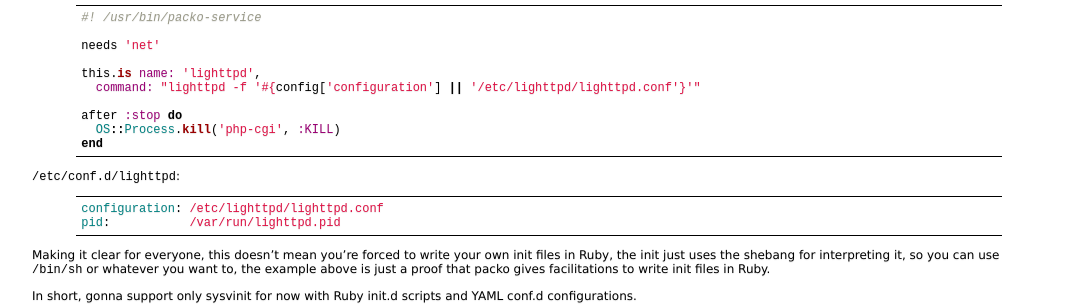
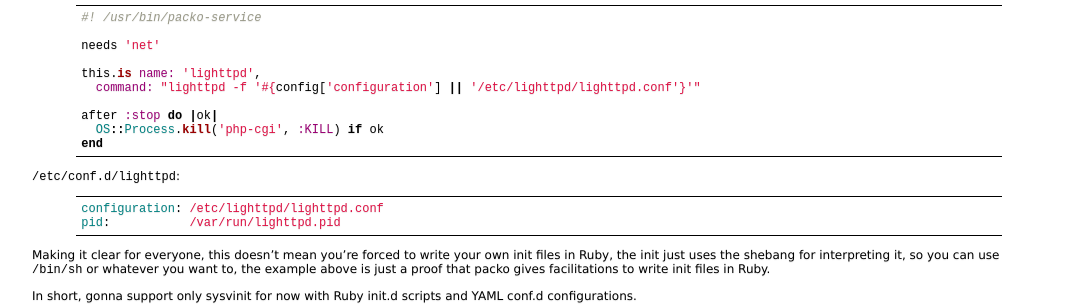
Before and after one commit to distro/distro.github.com, a Jekyll site: the page built from _posts/design/2011-05-18-init-thoughts-and-choices.md, in a window 1280 px wide. Shown: the part 946-1251 px from the top of the page, without its empty margins (101-1178 px from the left). Built offline with Jekyll 4.4.1, drawn with Linux system fonts in a browser that asks for light colours.

```diff
--- a/_posts/design/2011-05-18-init-thoughts-and-choices.md
+++ b/_posts/design/2011-05-18-init-thoughts-and-choices.md
@@ -71,8 +71,8 @@ needs 'net'
 this.is name: 'lighttpd',
   command: "lighttpd -f '#{config['configuration'] || '/etc/lighttpd/lighttpd.conf'}'"
 
-after :stop do
-  OS::Process.kill('php-cgi', :KILL)
+after :stop do |ok|
+  OS::Process.kill('php-cgi', :KILL) if ok
 end
 {% endhighlight %}
 
```
